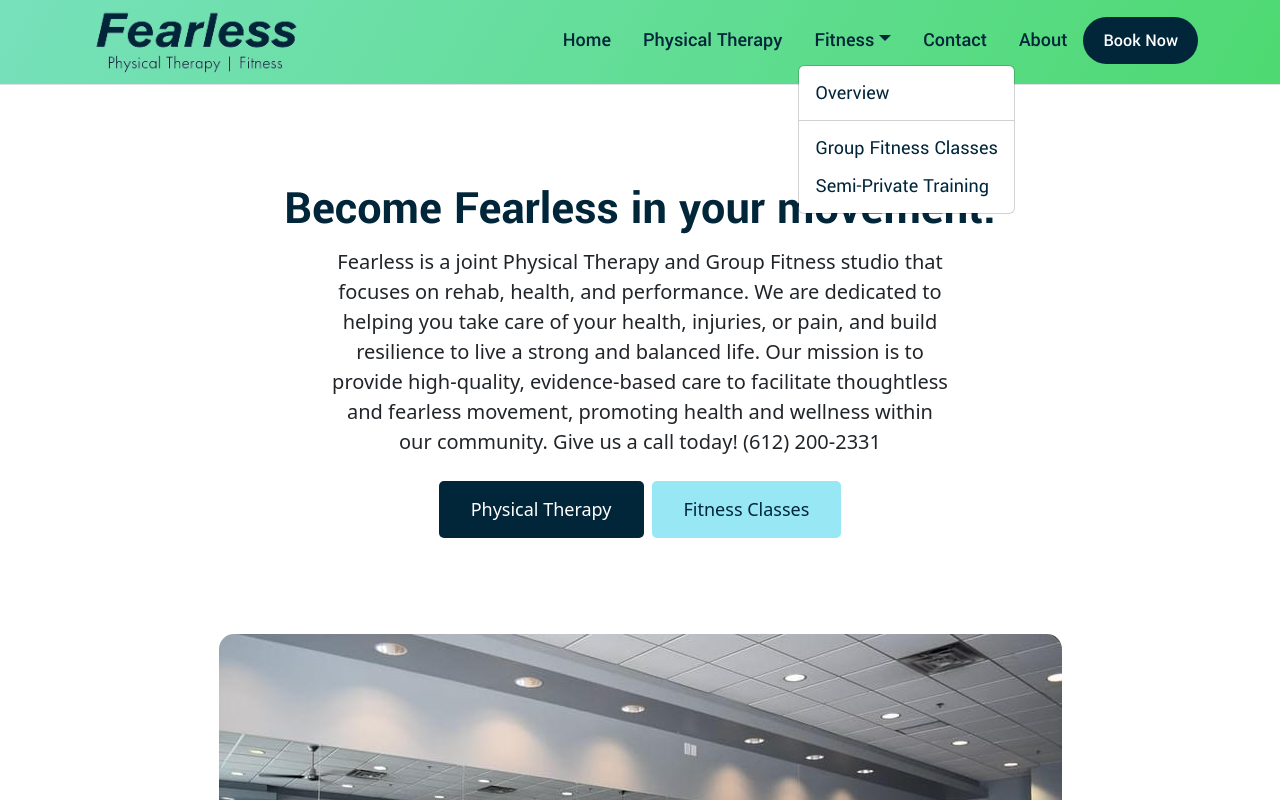
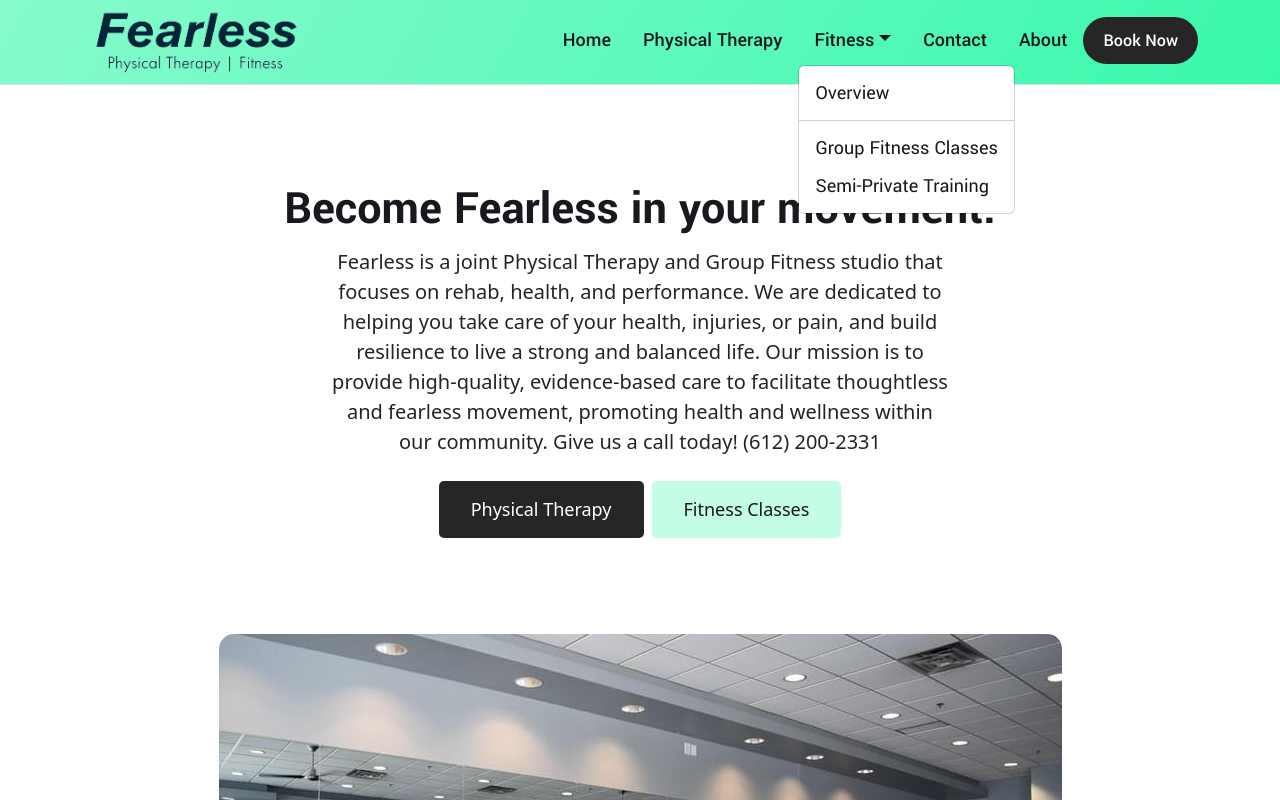
Before and after one commit to ianbreuner/FearlessPTF, a plain HTML site: page index.html in a window 1280 px wide. Both pictures are taken after a click on the link "Fitness". Shown: the top 800 px of the page. Drawn offline with nearby package versions, Linux system fonts and the light colour scheme.

Commit message:
Updated CSS file with new colors

```diff
--- a/styles.css
+++ b/styles.css
@@ -12,18 +12,18 @@
   }
 
 .blueFont {
-    color: #012539;
+    color: #18181e;
 }
 
 .navBarMain {
-    background-color: #02387B;
+    background-color: #18181e;
 }
 
 .navContact {
     display: flex;
     flex-direction: column;
     justify-content: center;
-    color: #012539;
+    color: #18181e;
 }
 
 .navEmail {
@@ -47,7 +47,7 @@
 
 .bookButton {
     border: none;
-    background-color: #012539;
+    background-color: #262626;
     color: white;
     padding: 10px 20px;
     font-size: 18px;
@@ -56,11 +56,11 @@
 }
 .bookButton:hover {
     background-color: white;
-    color: #012539;
+    color: #18181e;
 }
 .darkButton {
     border: none;
-    background-color: #012539;
+    background-color: #262626;
     color: white;
     padding: 15px 32px;
     font-size: 18px;
@@ -68,25 +68,25 @@
 }
 .lightButton {
     border: none;
-    background-color: #97E7F5;
-    color: #012539;
+    background-color: #c3fde6;
+    color: #18181e;
     padding: 15px 32px;
     font-size: 18px;
     border-radius: 5px;
 }
 
 .gradient-background {
-    background: linear-gradient(300deg,  #4DD970, #97E7F5);
+    background: linear-gradient(300deg,  #37f8ab, #c3fde6);
     background-size: 180% 180%;
     animation: gradient-animation 18s ease infinite;
   }
 
 .customNav {
-    color: #012539 !important;
+    color: #18181e !important;
     font-size: 20px !important;
 }
 .customFoot {
-    color: #012539 !important;
+    color: #18181e !important;
     font-size: 20px !important;
 }
 
@@ -94,11 +94,11 @@
     color: whitesmoke !important;
 }
 .customDropNav {
-    color: #012539 !important;
+    color: #18181e !important;
     font-size: 20px !important;
 }
 .bigCardHeader {
-    background-color: #012539 !important;
+    background-color: #262626 !important;
 }
 
 .employee {
```
Also changed, not shown: Pages/location.html (+2 -0 lines).
